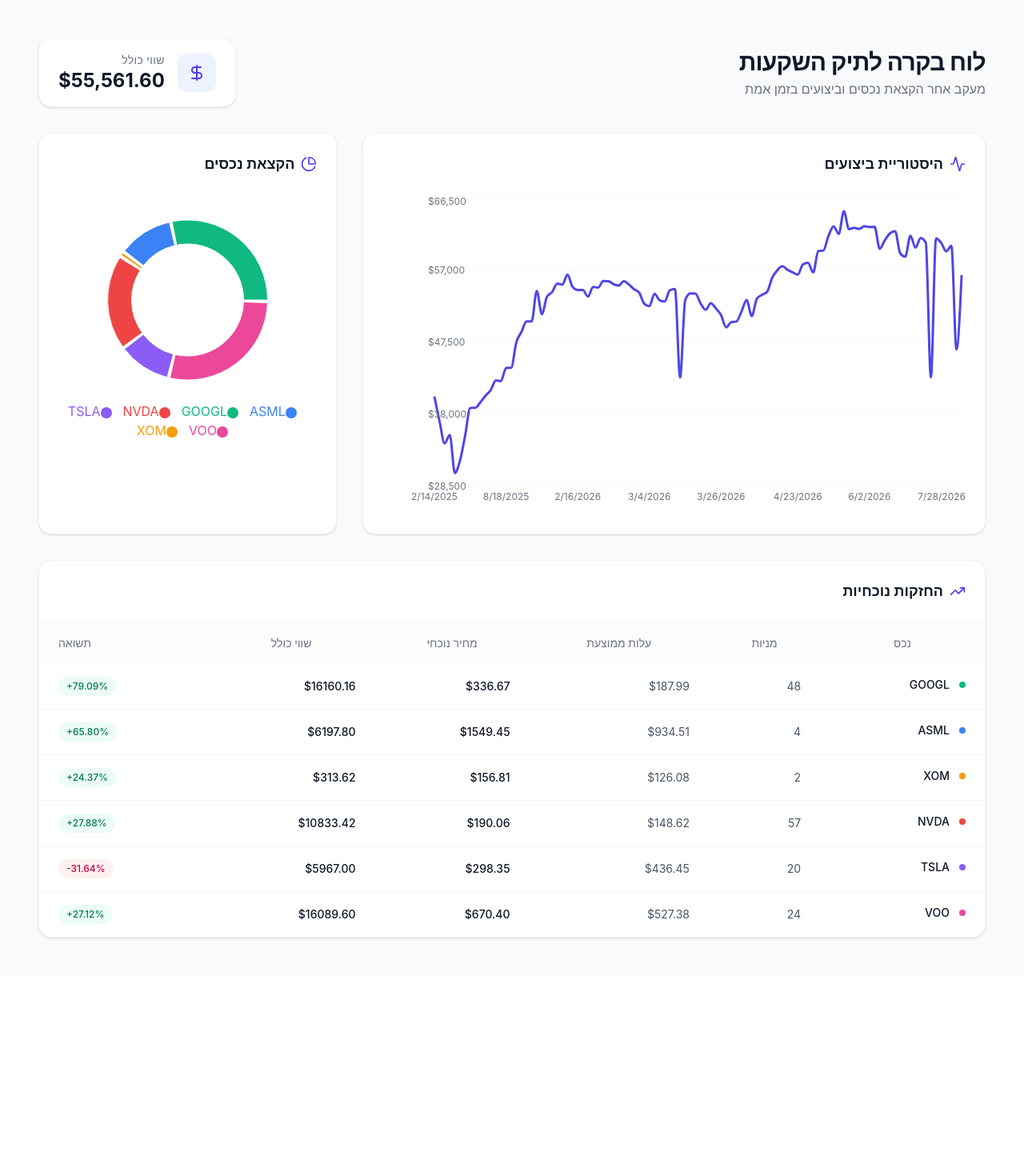
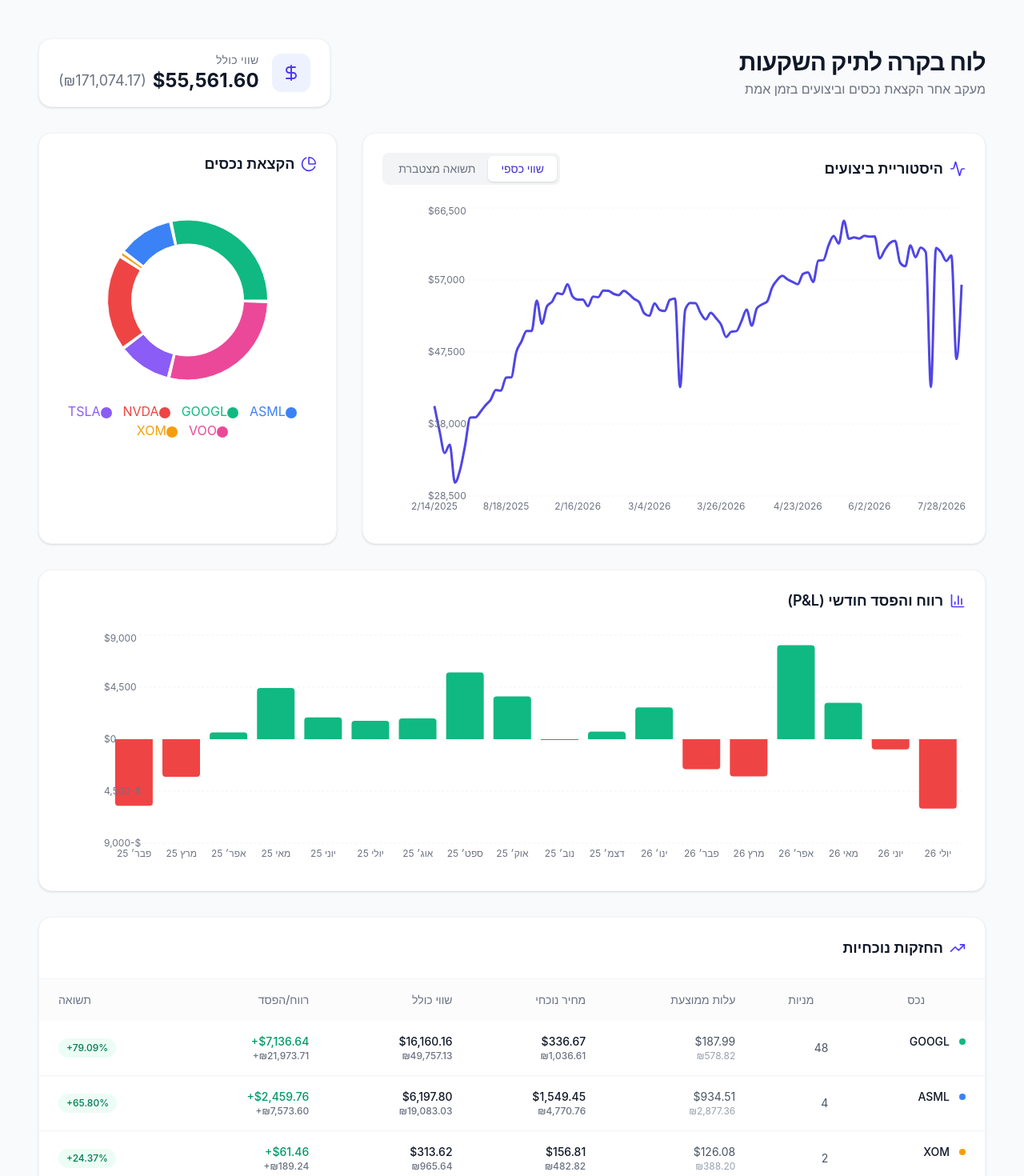
Before and after one commit to Almog787/My-new-stock-trucker, a React (Vite) app: page / in a window 1280 px wide. Shown: the top 1470 px of the page at 80% size. Before the commit the page ends 1220 px from the top, so only its background shows below. Built offline with nearby package versions, Linux system fonts and the light colour scheme; the HTML template or start-up script is replaced by a standard one.

Commit message:
feat: implement automated stock data updates
Add yahoo-finance2 integration with a GitHub Actions workflow to fetch and store market data hourly, and prepare the frontend for multi-view visualization.

```diff
--- /dev/null
+++ b/scripts/update_data.js
@@ -0,0 +1,56 @@
+import fs from 'fs';
+import path from 'path';
+import yahooFinance from 'yahoo-finance2';
+
+const portfolioPath = path.join(process.cwd(), 'public', 'data', 'portfolio.json');
+const historyPath = path.join(process.cwd(), 'public', 'data', 'stock_history.json');
+
+async function fetchAndUpdatePrices() {
+  try {
+    console.log('Fetching stock prices...');
+    if (!fs.existsSync(portfolioPath)) {
+      console.log('Portfolio file not found, skipping fetch.');
+      return;
+    }
+
+    const portfolio = JSON.parse(fs.readFileSync(portfolioPath, 'utf8'));
+    const tickers = Object.keys(portfolio);
+
+    if (tickers.length === 0) {
+      console.log('No tickers found in portfolio.');
+      return;
+    }
+
+    const quotes = await Promise.all(
+      tickers.map(ticker => yahooFinance.quote(ticker).catch(err => {
+        console.error(`Failed to fetch quote for ${ticker}:`, err.message);
+        return null;
+      }))
+    );
+
+    const prices = {};
+    quotes.forEach(quote => {
+      if (quote && quote.symbol && quote.regularMarketPrice) {
+        prices[quote.symbol] = quote.regularMarketPrice;
+      }
+    });
+
+    if (Object.keys(prices).length > 0) {
+      const history = fs.existsSync(historyPath) ? JSON.parse(fs.readFileSync(historyPath, 'utf8')) : [];
+
+      const newEntry = {
+        timestamp: new Date().toISOString(),
+        prices
+      };
+
+      history.push(newEntry);
+      fs.writeFileSync(historyPath, JSON.stringify(history, null, 2));
+      console.log(`Successfully updated stock history with ${Object.keys(prices).length} prices.`);
+    }
+  } catch (error) {
+    console.error('Error updating stock prices:', error);
+    process.exit(1);
+  }
+}
+
+fetchAndUpdatePrices();
--- a/src/App.tsx
+++ b/src/App.tsx
@@ -10,9 +10,11 @@ import {
   PieChart,
   Pie,
   Cell,
-  Legend
+  Legend,
+  BarChart,
+  Bar
 } from 'recharts';
-import { TrendingUp, DollarSign, PieChart as PieChartIcon, Activity } from 'lucide-react';
+import { TrendingUp, DollarSign, PieChart as PieChartIcon, Activity, BarChart3 } from 'lucide-react';
 
 interface PortfolioItem {
   amount: number;
@@ -31,11 +33,13 @@ interface HistoryPoint {
 }
 
 const COLORS = ['#10b981', '#3b82f6', '#f59e0b', '#ef4444', '#8b5cf6', '#ec4899', '#06b6d4'];
+const USD_TO_ILS = 3.079;
 
 function App() {
   const [portfolio, setPortfolio] = useState<Portfolio | null>(null);
   const [history, setHistory] = useState<HistoryPoint[]>([]);
   const [loading, setLoading] = useState(true);
+  const [chartView, setChartView] = useState<'value' | 'return'>('value');
 
   useEffect(() => {
     const loadData = async () => {
@@ -60,19 +64,21 @@ function App() {
     loadData();
   }, []);
 
-  const { portfolioTotal, portfolioData, chartData } = useMemo(() => {
+  const { portfolioTotal, portfolioData, chartData, monthlyPnLData } = useMemo(() => {
     if (!portfolio || history.length === 0) {
-      return { portfolioTotal: 0, portfolioData: [], chartData: [] };
+      return { portfolioTotal: 0, portfolioData: [], chartData: [], monthlyPnLData: [] };
     }
 
     const latestPrices = history[history.length - 1].prices;
     let total = 0;
+    let costBase = 0;
     const pData: any[] = [];
 
     Object.entries(portfolio).forEach(([ticker, data]) => {
       const currentPrice = latestPrices[ticker] || data.avg_price;
       const value = data.amount * currentPrice;
       total += value;
+      costBase += data.amount * data.avg_price;
       pData.push({
         name: ticker,
         value: value,
@@ -83,13 +89,14 @@ function App() {
     });
 
     const cData = history.map(point => {
-      const item: any = { timestamp: new Date(point.timestamp).toLocaleDateString() };
+      const item: any = { timestamp: new Date(point.timestamp).toLocaleDateString(), rawDate: point.timestamp };
       let pointTotal = 0;
       Object.entries(portfolio).forEach(([ticker, data]) => {
         const price = point.prices[ticker] || data.avg_price;
         pointTotal += price * data.amount;
       });
       item.total = pointTotal;
+      item.returnPct = ((pointTotal - costBase) / costBase) * 100;
       return item;
     });
 
@@ -97,7 +104,38 @@ function App() {
     const step = Math.max(1, Math.floor(cData.length / 100));
     const reducedChartData = cData.filter((_, i) => i % step === 0);
 
-    return { portfolioTotal: total, portfolioData: pData, chartData: reducedChartData };
+    // Calculate Monthly P&L
+    const monthlyDataMap = new Map();
+    cData.forEach(point => {
+       const d = new Date(point.rawDate);
+       const monthKey = `${d.getFullYear()}-${String(d.getMonth()+1).padStart(2, '0')}`;
+       // store the latest point of each month
+       monthlyDataMap.set(monthKey, point);
+    });
+
+    const monthlyDataArray = Array.from(monthlyDataMap.entries()).sort((a,b) => a[0].localeCompare(b[0]));
+
+    const mPnL: { monthKey: string, monthLabel: string, pnl: number, pnlPct: number, total: number, isPositive: boolean }[] = [];
+    let prevTotal = costBase;
+
+    monthlyDataArray.forEach(([monthKey, point]) => {
+        const pnl = point.total - prevTotal;
+        const pnlPct = (pnl / prevTotal) * 100;
+        const d = new Date(point.rawDate);
+        const monthLabel = d.toLocaleString('he-IL', { month: 'short', year: '2-digit' });
+
+        mPnL.push({
+           monthKey,
+           monthLabel,
+           pnl,
+           pnlPct,
+           total: point.total,
+           isPositive: pnl >= 0
+        });
+        prevTotal = point.total;
+    });
+
+    return { portfolioTotal: total, portfolioData: pData, chartData: reducedChartData, monthlyPnLData: mPnL };
   }, [portfolio, history]);
 
   if (loading) {
@@ -124,8 +162,11 @@ function App() {
             </div>
             <div>
               <p className="text-sm font-medium text-gray-500 uppercase tracking-wide">שווי כולל</p>
-              <h2 className="text-2xl font-bold text-gray-900">
-                ${portfolioTotal.toLocaleString(undefined, { minimumFractionDigits: 2, maximumFractionDigits: 2 })}
+              <h2 className="text-2xl font-bold text-gray-900 flex items-center gap-2">
+                <span dir="ltr">${portfolioTotal.toLocaleString(undefined, { minimumFractionDigits: 2, maximumFractionDigits: 2 })}</span>
+                <span className="text-lg text-gray-500 font-normal" dir="ltr">
+                  (₪{(portfolioTotal * USD_TO_ILS).toLocaleString(undefined, { minimumFractionDigits: 2, maximumFractionDigits: 2 })})
+                </span>
               </h2>
             </div>
           </div>
@@ -135,10 +176,26 @@ function App() {
         <div className="grid grid-cols-1 lg:grid-cols-3 gap-8">
 
           {/* Main Chart */}
-          <div className="lg:col-span-2 bg-white p-6 rounded-2xl shadow-sm border border-gray-100">
-            <div className="flex items-center gap-2 mb-6">
-              <Activity className="text-indigo-600" size={20} />
-              <h3 className="text-lg font-semibold">היסטוריית ביצועים</h3>
+          <div className="lg:col-span-2 bg-white p-6 rounded-2xl shadow-sm border border-gray-100 flex flex-col">
+            <div className="flex flex-col sm:flex-row sm:items-center justify-between gap-4 mb-6">
+              <div className="flex items-center gap-2">
+                <Activity className="text-indigo-600" size={20} />
+                <h3 className="text-lg font-semibold">היסטוריית ביצועים</h3>
+              </div>
+              <div className="flex bg-gray-100 p-1 rounded-lg">
+                <button
+                  onClick={() => setChartView('value')}
+                  className={`px-4 py-1.5 text-sm font-medium rounded-md transition-colors ${chartView === 'value' ? 'bg-white text-indigo-700 shadow-sm' : 'text-gray-500 hover:text-gray-700'}`}
+                >
+                  שווי כספי
+                </button>
+                <button
+                  onClick={() => setChartView('return')}
+                  className={`px-4 py-1.5 text-sm font-medium rounded-md transition-colors ${chartView === 'return' ? 'bg-white text-indigo-700 shadow-sm' : 'text-gray-500 hover:text-gray-700'}`}
+                >
+                  תשואה מצטברת
+                </button>
+              </div>
             </div>
             <div className="h-[400px] w-full">
               <ResponsiveContainer width="100%" height="100%">
@@ -155,19 +212,22 @@ function App() {
                     axisLine={false}
                     tickLine={false}
                     tick={{ fill: '#6b7280', fontSize: 12 }}
-                    tickFormatter={(value) => `$${value.toLocaleString()}`}
+                    tickFormatter={(value) => chartView === 'value' ? `$${value.toLocaleString()}` : `${value.toFixed(1)}%`}
                     domain={['auto', 'auto']}
                   />
                   <Tooltip
                     contentStyle={{ borderRadius: '12px', border: 'none', boxShadow: '0 4px 6px -1px rgb(0 0 0 / 0.1)' }}
                     formatter={(value: any) => {
                       const num = Number(value) || 0;
-                      return [`$${num.toFixed(2)}`, 'שווי כולל'];
+                      if (chartView === 'value') {
+                        return [`$${num.toFixed(2)} (₪${(num * USD_TO_ILS).toFixed(2)})`, 'שווי כולל'];
+                      }
+                      return [`${num.toFixed(2)}%`, 'תשואה מצטברת'];
                     }}
                   />
                   <Line
                     type="monotone"
-                    dataKey="total"
+                    dataKey={chartView === 'value' ? "total" : "returnPct"}
                     stroke="#4f46e5"
                     strokeWidth={3}
                     dot={false}
@@ -203,7 +263,7 @@ function App() {
                   <Tooltip
                     formatter={(value: any) => {
                       const num = Number(value) || 0;
-                      return [`$${num.toFixed(2)}`, 'שווי'];
+                      return [`$${num.toFixed(2)} (₪${(num * USD_TO_ILS).toFixed(2)})`, 'שווי'];
                     }}
                     contentStyle={{ borderRadius: '8px', border: 'none', boxShadow: '0 4px 6px -1px rgb(0 0 0 / 0.1)' }}
                   />
@@ -211,6 +271,61 @@ function App() {
                 </PieChart>
               </ResponsiveContainer>
             </div>
+          </div>
+        </div>
+
+        {/* Monthly P&L Chart */}
+        <div className="bg-white p-6 rounded-2xl shadow-sm border border-gray-100">
+          <div className="flex items-center gap-2 mb-6">
+            <BarChart3 className="text-indigo-600" size={20} />
+            <h3 className="text-lg font-semibold">רווח והפסד חודשי (P&L)</h3>
+          </div>
+          <div className="h-[300px] w-full">
+            <ResponsiveContainer width="100%" height="100%">
+              <BarChart data={monthlyPnLData}>
+                <CartesianGrid strokeDasharray="3 3" vertical={false} stroke="#f3f4f6" />
+                <XAxis
+                  dataKey="monthLabel"
+                  axisLine={false}
+                  tickLine={false}
+                  tick={{ fill: '#6b7280', fontSize: 12 }}
+                />
+                <YAxis
+                  axisLine={false}
+                  tickLine={false}
+                  tick={{ fill: '#6b7280', fontSize: 12 }}
+                  tickFormatter={(value) => `$${value.toLocaleString()}`}
+                />
+                <Tooltip
+                  cursor={{ fill: 'transparent' }}
+                  contentStyle={{ borderRadius: '12px', border: 'none', boxShadow: '0 4px 6px -1px rgb(0 0 0 / 0.1)' }}
+                  formatter={(value: any, _name: any, props: any) => {
+                    const num = Number(value) || 0;
+                    return [
+                      <div dir="ltr" className="flex items-center gap-2">
+                        <span className={props.payload.isPositive ? 'text-emerald-600' : 'text-rose-600'}>
+                          {props.payload.isPositive ? '+' : '-'}${Math.abs(num).toFixed(2)}
+                        </span>
+                        <span className="text-xs text-gray-500">
+                          (₪{(num * USD_TO_ILS).toFixed(2)})
+                        </span>
+                      </div>,
+                      'רווח/הפסד'
+                    ];
+                  }}
+                />
+                <Bar
+                  dataKey="pnl"
+                  radius={[4, 4, 0, 0]}
+                >
+                  {
+                    monthlyPnLData.map((entry, index) => (
+                      <Cell key={`cell-${index}`} fill={entry.isPositive ? '#10b981' : '#ef4444'} />
+                    ))
+                  }
+                </Bar>
+              </BarChart>
+            </ResponsiveContainer>
           </div>
         </div>
 
@@ -226,15 +341,17 @@ function App() {
                 <tr className="bg-gray-50/50 text-gray-500 text-sm">
                   <th className="py-4 px-6 font-medium">נכס</th>
                   <th className="py-4 px-6 font-medium">מניות</th>
-                  <th className="py-4 px-6 font-medium">עלות ממוצעת</th>
-                  <th className="py-4 px-6 font-medium">מחיר נוכחי</th>
-                  <th className="py-4 px-6 font-medium">שווי כולל</th>
+                  <th className="py-4 px-6 font-medium text-start">עלות ממוצעת</th>
+                  <th className="py-4 px-6 font-medium text-start">מחיר נוכחי</th>
+                  <th className="py-4 px-6 font-medium text-start">שווי כולל</th>
+                  <th className="py-4 px-6 font-medium text-start">רווח/הפסד</th>
                   <th className="py-4 px-6 font-medium text-end">תשואה</th>
                 </tr>
               </thead>
               <tbody className="divide-y divide-gray-100 text-sm">
                 {portfolioData.map((asset, i) => {
                   const returnPct = ((asset.current_price - asset.avg_price) / asset.avg_price) * 100;
+                  const pnl = (asset.current_price - asset.avg_price) * asset.amount;
                   const isPositive = returnPct >= 0;
                   return (
                     <tr key={asset.name} className="hover:bg-gray-50/50 transition-colors">
@@ -243,9 +360,26 @@ function App() {
                         {asset.name}
                       </td>
                       <td className="py-4 px-6 text-gray-600" dir="ltr" style={{ textAlign: "right" }}>{asset.amount}</td>
-                      <td className="py-4 px-6 text-gray-600" dir="ltr" style={{ textAlign: "right" }}>${asset.avg_price.toFixed(2)}</td>
-                      <td className="py-4 px-6 text-gray-900 font-medium" dir="ltr" style={{ textAlign: "right" }}>${asset.current_price.toFixed(2)}</td>
-                      <td className="py-4 px-6 text-gray-900 font-medium" dir="ltr" style={{ textAlign: "right" }}>${asset.value.toFixed(2)}</td>
+                      <td className="py-4 px-6 text-gray-600" dir="ltr" style={{ textAlign: "right" }}>
+                        <div>${asset.avg_price.toLocaleString(undefined, { minimumFractionDigits: 2, maximumFractionDigits: 2 })}</div>
+                        <div className="text-xs text-gray-400">₪{(asset.avg_price * USD_TO_ILS).toLocaleString(undefined, { minimumFractionDigits: 2, maximumFractionDigits: 2 })}</div>
+                      </td>
+                      <td className="py-4 px-6 text-gray-900 font-medium" dir="ltr" style={{ textAlign: "right" }}>
+                        <div>${asset.current_price.toLocaleString(undefined, { minimumFractionDigits: 2, maximumFractionDigits: 2 })}</div>
+                        <div className="text-xs text-gray-500">₪{(asset.current_price * USD_TO_ILS).toLocaleString(undefined, { minimumFractionDigits: 2, maximumFractionDigits: 2 })}</div>
+                      </td>
+                      <td className="py-4 px-6 text-gray-900 font-medium" dir="ltr" style={{ textAlign: "right" }}>
+                        <div>${asset.value.toLocaleString(undefined, { minimumFractionDigits: 2, maximumFractionDigits: 2 })}</div>
+                        <div className="text-xs text-gray-500">₪{(asset.value * USD_TO_ILS).toLocaleString(undefined, { minimumFractionDigits: 2, maximumFractionDigits: 2 })}</div>
+                      </td>
+                      <td className="py-4 px-6 text-gray-900 font-medium" dir="ltr" style={{ textAlign: "right" }}>
+                        <div className={isPositive ? 'text-emerald-600' : 'text-rose-600'}>
+                          {isPositive ? '+' : '-'}${Math.abs(pnl).toLocaleString(undefined, { minimumFractionDigits: 2, maximumFractionDigits: 2 })}
+                        </div>
+                        <div className="text-xs text-gray-500">
+                          {isPositive ? '+' : '-'}₪{Math.abs(pnl * USD_TO_ILS).toLocaleString(undefined, { minimumFractionDigits: 2, maximumFractionDigits: 2 })}
+                        </div>
+                      </td>
                       <td className="py-4 px-6 text-end" dir="ltr" style={{ textAlign: "left" }}>
                         <span className={`inline-flex items-center gap-1 px-2.5 py-1 rounded-full text-xs font-medium ${
                           isPositive ? 'bg-emerald-50 text-emerald-700' : 'bg-rose-50 text-rose-700'
```
Also changed, not shown: package.json (+8 -1 lines), 1 other file (tests, documents, lock files or other folders).
